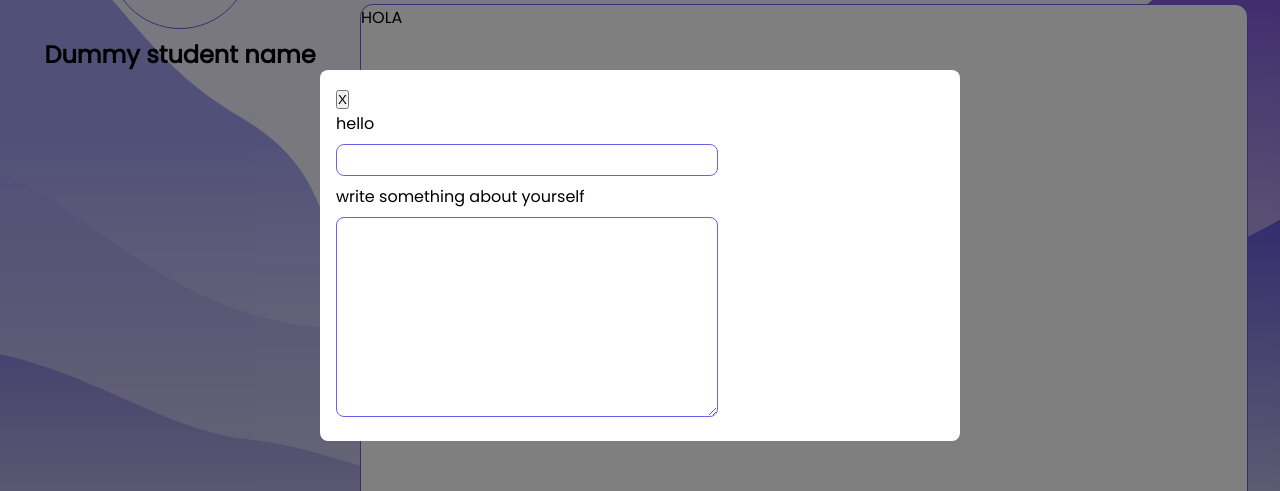
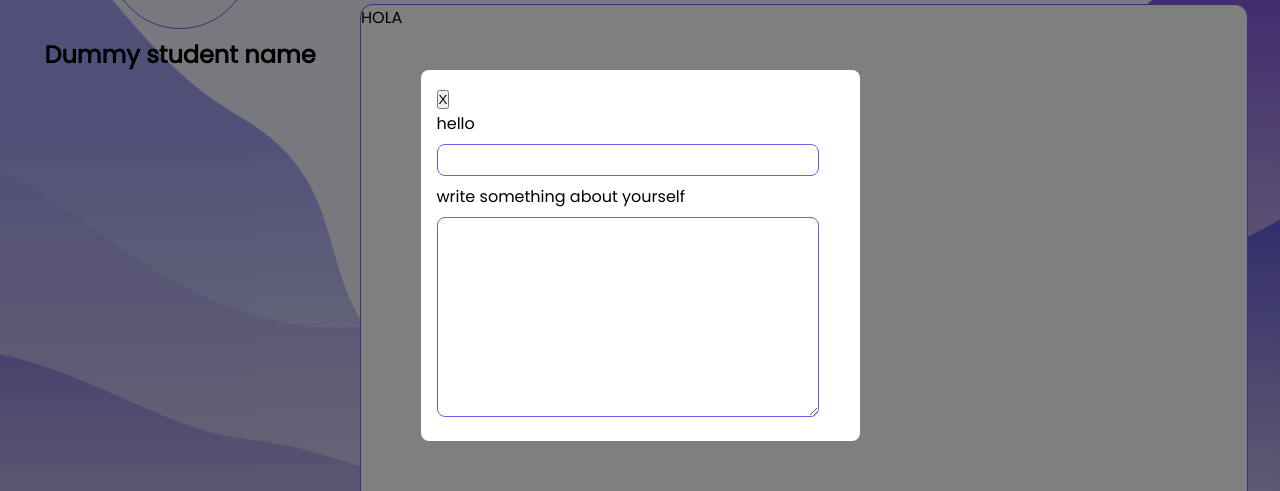
Before and after one commit to ln0185/io.vefskoliv2, a Next.js app: page / in a window 1280 px wide. Both pictures are taken after a click on the picture 181 px from the left and 86 px from the top of the page. Shown: the part 145-636 px from the top of the page. Built offline with nearby package versions, Linux system fonts and the light colour scheme.

Commit message:
improved on the input component and its props usage

```diff
--- a/app/components/sidebar/profile/profile.tsx
+++ b/app/components/sidebar/profile/profile.tsx
@@ -29,8 +29,8 @@ export const Profile = ({}: Props) => {
         <Modal shouldShow={isModalOpen}>
           <ModalContent>
             <button onClick={()=> setIsModalOpen(!isModalOpen)}>X</button>
-            <Input componentType="input" label="hello"/>
-            <Input componentType="textarea" label="write something about yourself"/>
+            <Input type="password" label="hello"/>
+            <Input type="textarea" label="write something about yourself"/>
           </ModalContent>
         </Modal>
       )}
--- a/app/components/sidebar/profile/style.tsx
+++ b/app/components/sidebar/profile/style.tsx
@@ -29,7 +29,7 @@ export const ProfileName = styled.h2`
 
 export const ModalContent = styled.div`
   background-color: white;
-  width: 50%;
+  width: 439px;
   margin: 0 auto;
   padding: 16px;
   border-radius: 8px;
--- a/app/globalStyles/input/index.tsx
+++ b/app/globalStyles/input/index.tsx
@@ -1,21 +1,19 @@
 import { Wrapper, Label, ReusableInput, ReusableTextarea } from "./style";
 
 type InputProps = {
-    componentType: "input" | "textarea";
-    type?: string
     label: string;
-    [x: string]: any; // To accept any other prop like placeholder, value, etc.
+    [props: string]: any; // To accept any other prop like placeholder, value, etc.
 }
 
 
-const Input = ({label, componentType = "input", type, ...props }: InputProps) => {
+const Input = ({label, ...props }: InputProps) => {
     return(
         <Wrapper>
         <Label>{label}</Label>
-        {componentType === "input" ? (
-            <ReusableInput type="type" {...props} />
+        {props.type === "textarea" ? (
+            <ReusableTextarea {...props} />
         ) : (
-            <ReusableTextarea {...props} />
+            <ReusableInput {...props}/>
         )}
         </Wrapper>
 )}
```
